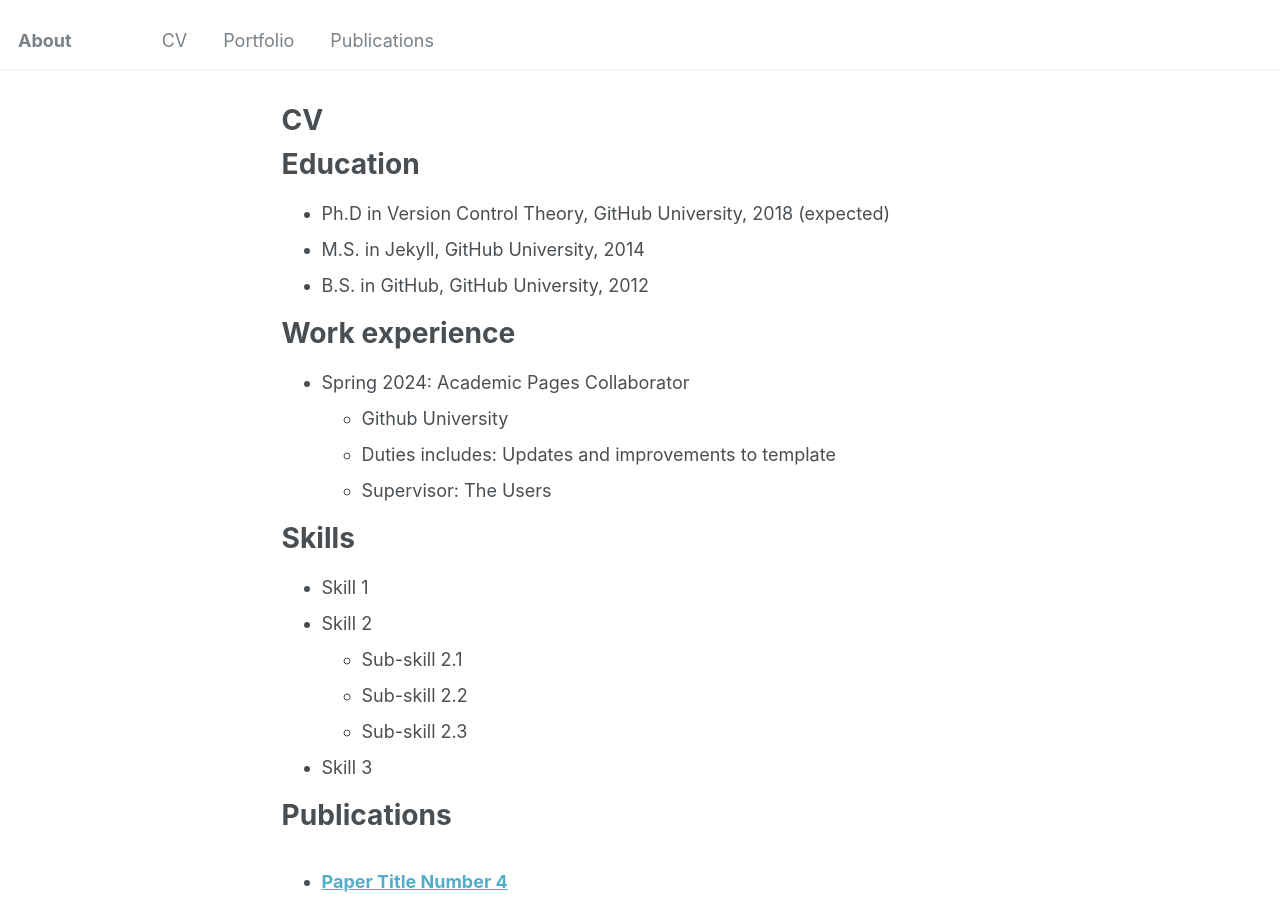
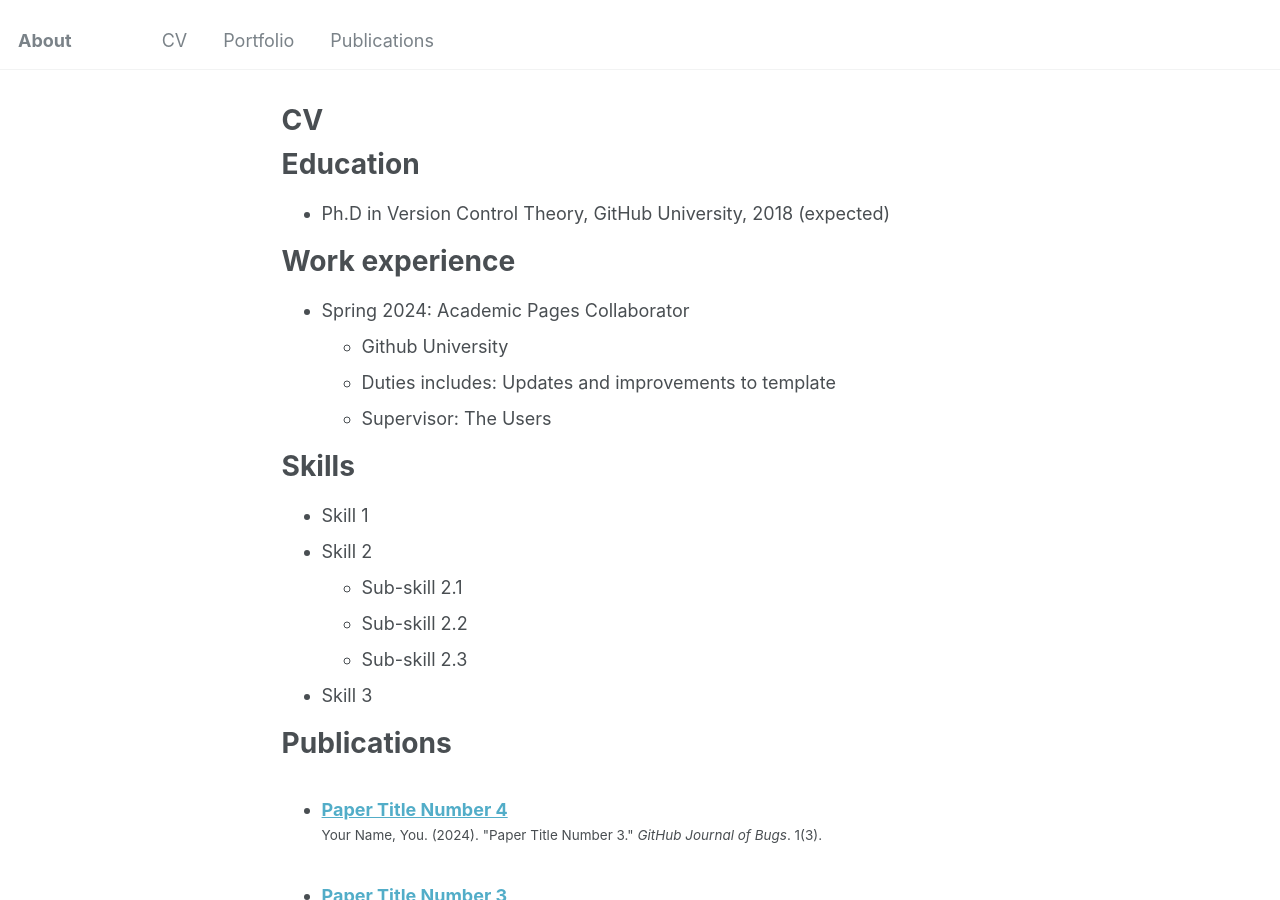
Before and after one commit to bkwalsh/bkwalsh.github.io, a Jekyll site: the page built from _pages/cv.md, in a window 1280 px wide and 900 px high. Built offline with Jekyll 4.4.1, drawn with Linux system fonts in a browser that asks for light colours.

Commit message:
Update cv.md

```diff
--- a/_pages/cv.md
+++ b/_pages/cv.md
@@ -12,8 +12,6 @@ redirect_from:
 Education
 ======
 * Ph.D in Version Control Theory, GitHub University, 2018 (expected)
-* M.S. in Jekyll, GitHub University, 2014
-* B.S. in GitHub, GitHub University, 2012
 
 Work experience
 ======
```
